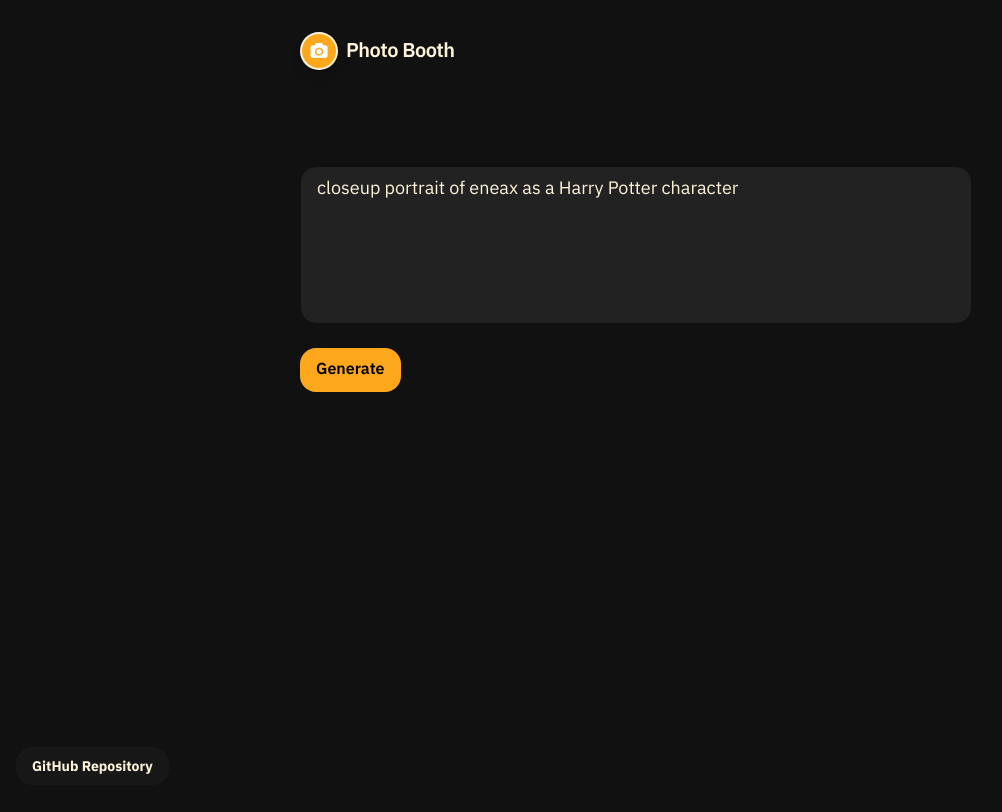
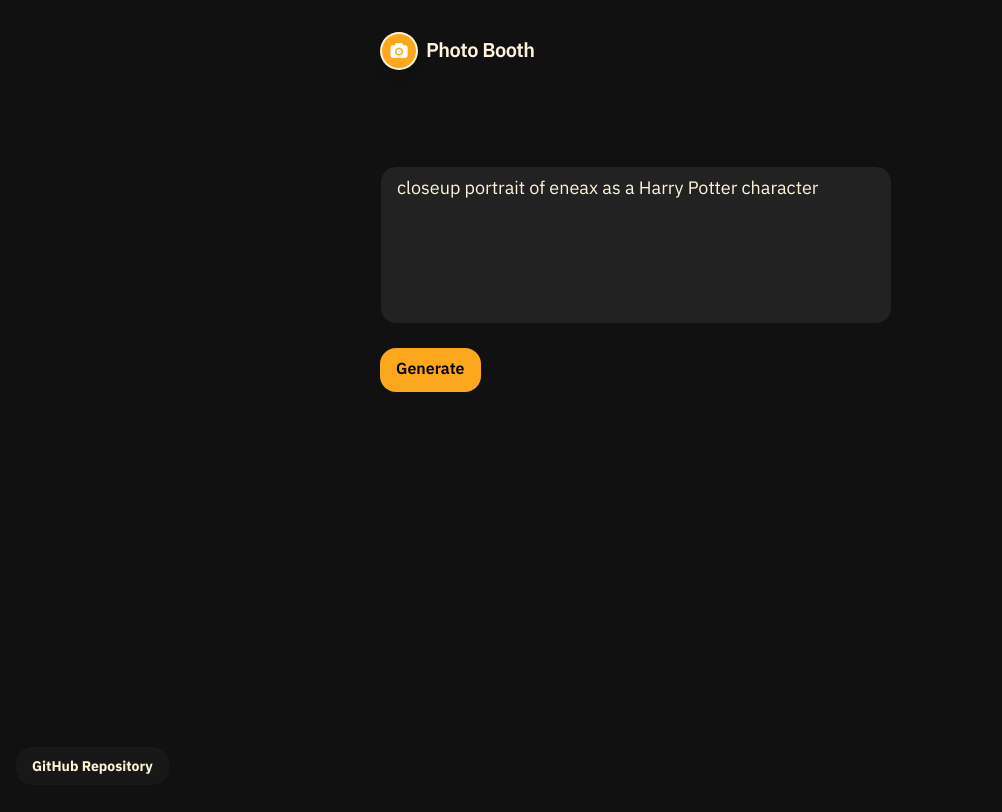
Before and after one commit to blaztan/X-Avatar, a Next.js app: page / in a window 1280 px wide. Shown: the top 812 px of the page, without its empty margins (4-1006 px from the left). Built offline with nearby package versions, Linux system fonts and the light colour scheme.

Commit message:
refactor: update main container width

```diff
--- a/src/components/Container.tsx
+++ b/src/components/Container.tsx
@@ -63,7 +63,7 @@ const Container = ({
         )}
       </Head>
 
-      <nav className="max-w-2xl mx-auto p-8 md:px-0">
+      <nav className="max-w-lg mx-auto p-8 md:px-0">
         <div className="flex items-center space-x-6">
           <Link
             href="/"
@@ -78,7 +78,7 @@ const Container = ({
         </div>
       </nav>
 
-      <main className="max-w-2xl mx-auto flex flex-col justify-center px-8 md:px-0 bg-gray-900">
+      <main className="max-w-lg mx-auto flex flex-col justify-center px-8 md:px-0 bg-gray-900">
         {children}
 
         <footer className="fixed bottom-5 left-5 w-auto h-auto z-10">
```
